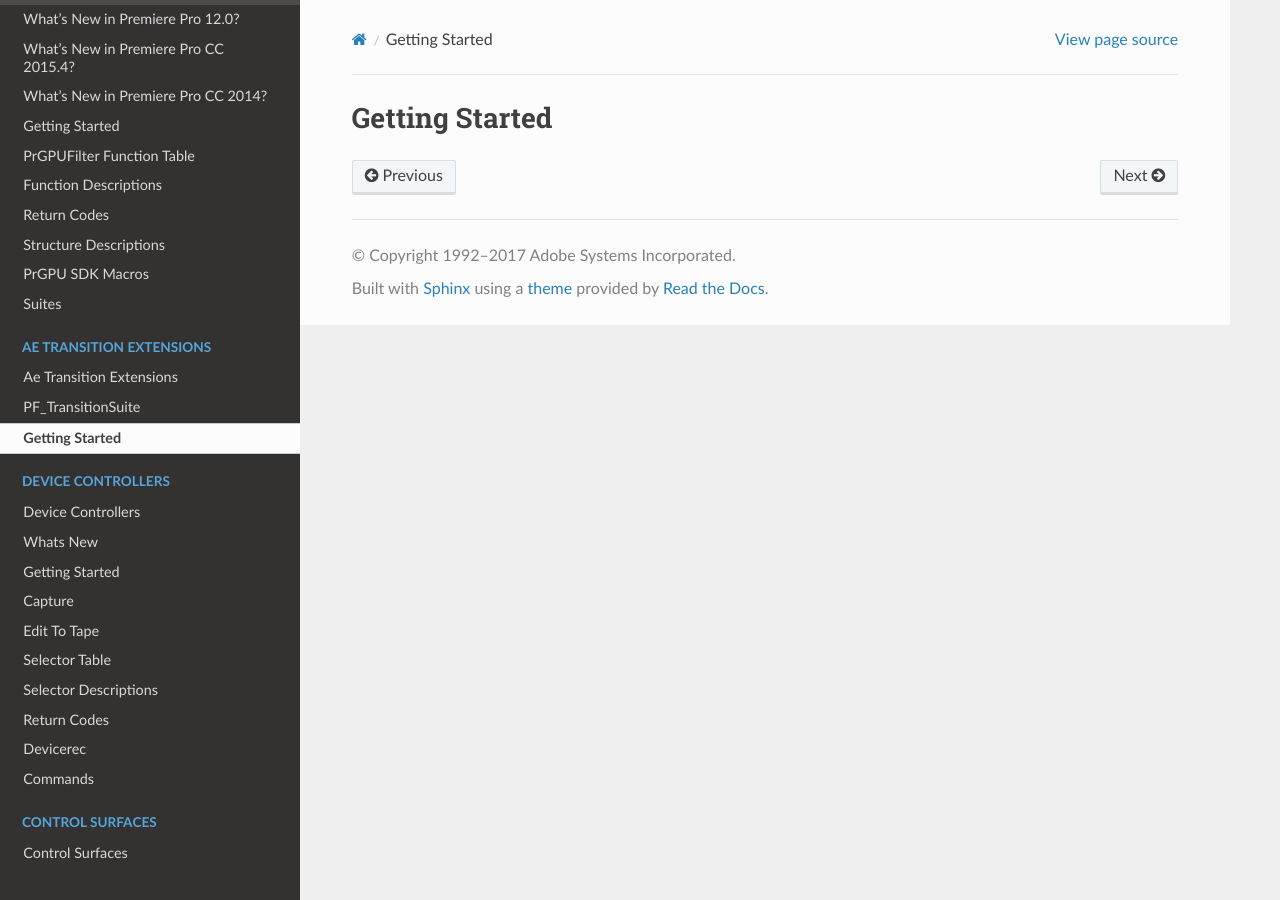
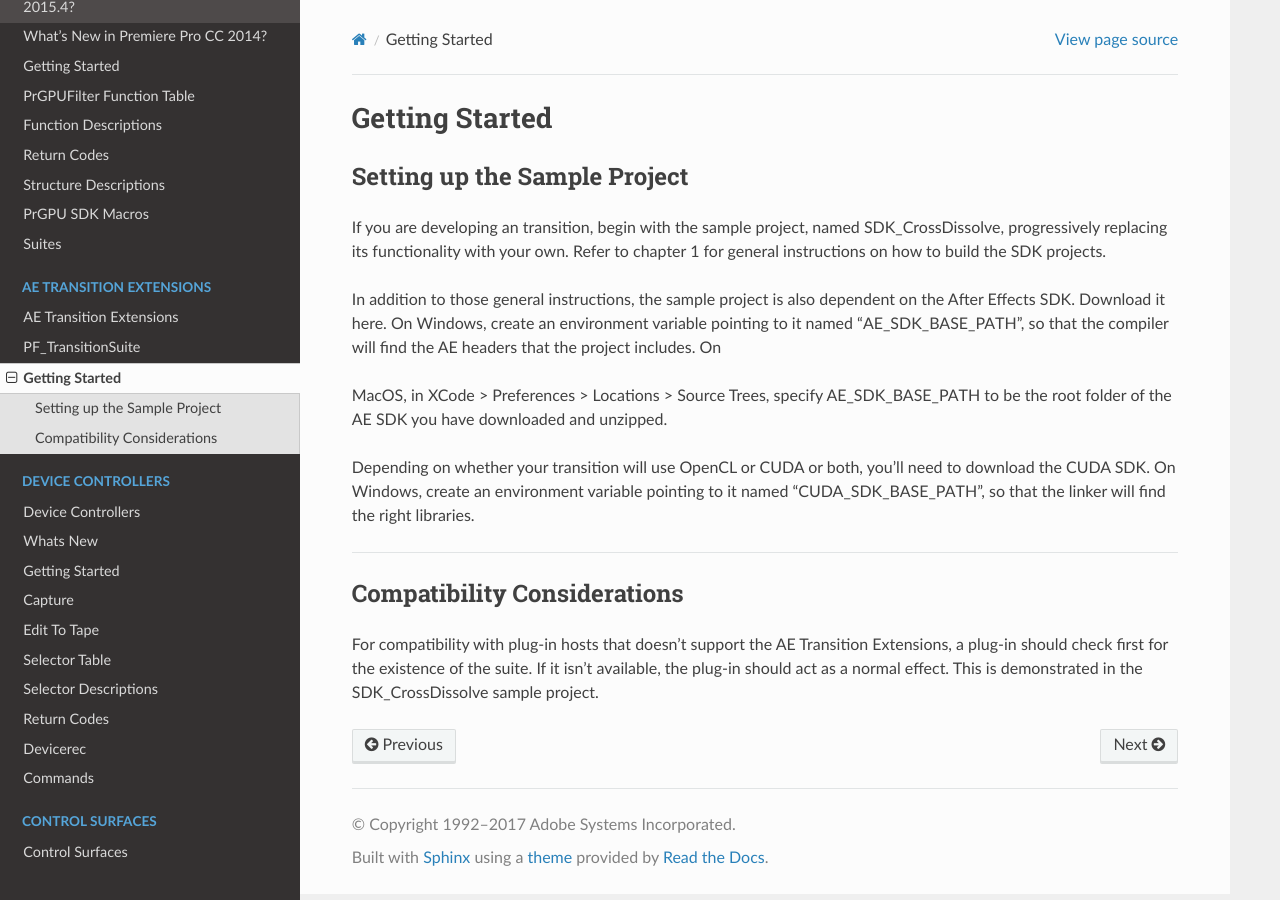
Before and after one commit to docsforadobe/premiere-plugin-guide, a Sphinx documentation site: the page built from docs/ae-transition-extensions/getting-started.rst, in a window 1280 px wide. Built offline with Sphinx 7.4.7 and the Read the Docs theme 2.0.0, drawn with Linux system fonts in a browser that asks for light colours; pages that are not in the unit, such as notebooks, are missing from menus.

Commit message:
First pass at AE Transition Extensions

```diff
--- a/docs/ae-transition-extensions/ae-transition-extensions.rst
+++ b/docs/ae-transition-extensions/ae-transition-extensions.rst
@@ -1,4 +1,8 @@
 .. _ae-transition-extensions/ae-transition-extensions:
 
-Ae Transition Extensions
+AE Transition Extensions
 ################################################################################
+
+This chapter describes how to build native transitions in Premiere Pro based on the After Effects API. From a user-perspective, plug-ins built this way can show their parameters directly in the Effect Controls panel, even providing custom parameter UI in that panel or in the Sequence Monitor. Such plug-ins can run not only in Premiere Pro, but also in After Effects, although they will appear as effects rather than transitions.
+
+The transition extensions work on top of effects built using the After Effects SDK. Since AE effects only have a single input, the second input is a layer parameter defined by the plug-in.
--- a/docs/ae-transition-extensions/getting-started.rst
+++ b/docs/ae-transition-extensions/getting-started.rst
@@ -2,3 +2,21 @@
 
 Getting Started
 ################################################################################
+
+Setting up the Sample Project
+================================================================================
+
+If you are developing an transition, begin with the sample project, named SDK_CrossDissolve, progressively replacing its functionality with your own. Refer to chapter 1 for general instructions on how to build the SDK projects.
+
+In addition to those general instructions, the sample project is also dependent on the After Effects SDK. Download it here. On Windows, create an environment variable pointing to it named "AE_SDK_BASE_PATH", so that the compiler will find the AE headers that the project includes. On
+
+MacOS, in XCode > Preferences > Locations > Source Trees, specify AE_SDK_BASE_PATH to be the root folder of the AE SDK you have downloaded and unzipped.
+
+Depending on whether your transition will use OpenCL or CUDA or both, you'll need to download the CUDA SDK. On Windows, create an environment variable pointing to it named "CUDA_SDK_BASE_PATH", so that the linker will find the right libraries.
+
+----
+
+Compatibility Considerations
+================================================================================
+
+For compatibility with plug-in hosts that doesn't support the AE Transition Extensions, a plug-in should check first for the existence of the suite. If it isn't available, the plug-in should act as a normal effect. This is demonstrated in the SDK_CrossDissolve sample project.
```
Also changed, not shown: docs/ae-transition-extensions/PF_TransitionSuite.rst (+8 -0 lines).
